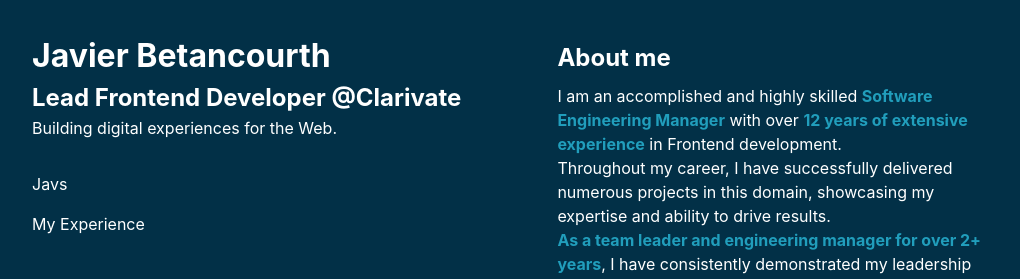
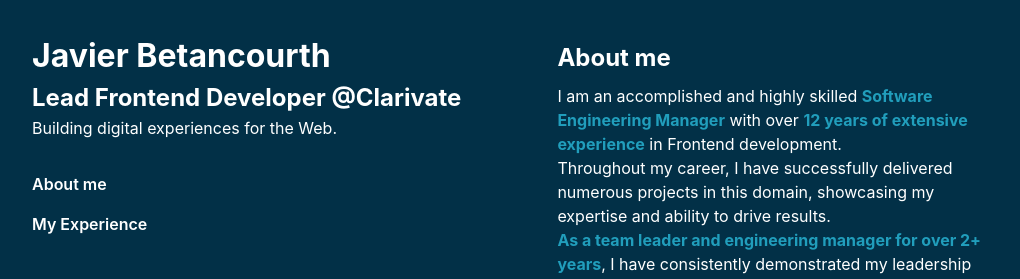
Before and after one commit to javifond/javieritto, a React (Create React App) app: page / in a window 1280 px wide. Shown: the top 279 px of the page, without its empty margins (128-1148 px from the left). Built offline with nearby package versions, Linux system fonts and the light colour scheme.

Commit message:
JAVS04 - Navigation menu and clicks

```diff
--- a/src/components/About/About.tsx
+++ b/src/components/About/About.tsx
@@ -1,8 +1,10 @@
+import { NAVIGATION_COMPONENT_ID } from "../Utils/App.constants";
+
 import "./About.css";
 
 function About() {
   return (
-    <section className="about">
+    <section id={NAVIGATION_COMPONENT_ID.ABOUT} className="about">
       <h2 className="about-title">About me</h2>
       <p>
         I am an accomplished and highly skilled{" "}
--- a/src/components/Experience/Experience.tsx
+++ b/src/components/Experience/Experience.tsx
@@ -1,4 +1,5 @@
 import experience from "../../data/experience.json";
+import { NAVIGATION_COMPONENT_ID } from "../Utils/App.constants";
 
 import "./Experience.css";
 
@@ -12,7 +13,7 @@ interface IExperience {
 
 function Job({ title, dates, company, description, stack }: IExperience) {
   return (
-    <div>
+    <div id={NAVIGATION_COMPONENT_ID.EXPERIENCE}>
       <div className="job-title-wrapper">
         <h3 className="job-title">{title}</h3>
         <h4>{company}</h4>
--- a/src/components/Navigation/Navigation.css
+++ b/src/components/Navigation/Navigation.css
@@ -16,3 +16,16 @@
   flex-direction: column;
   gap: var(--m-gutter);
 }
+
+.navigation-link {
+  cursor: pointer;
+  font-weight: 600;
+  transition: all 0.5s ease-out;
+  will-change: transform;
+}
+
+.navigation-link:hover {
+  color: var(--ternary);
+  transform: scale(1.2);
+  transform-origin: left;
+}
--- a/src/components/Navigation/Navigation.tsx
+++ b/src/components/Navigation/Navigation.tsx
@@ -4,16 +4,26 @@ import "./Navigation.css";
 
 interface INavigation {
   name: string;
-  route: string;
+  componentId: string;
 }
 
 function Navigation() {
   const navigationLinks: INavigation[] = navigationData;
+
+  const onNavLinkClickHandler = (componentId: string) => {
+    const element = document.getElementById(componentId);
+    element?.scrollIntoView({ behavior: "smooth" });
+  };
+
   return (
     <nav className="navigation">
       <ul className="navigation-container">
-        {navigationLinks.map(({ name }, i) => (
-          <li key={`navLink-${i}`}>{name}</li>
+        {navigationLinks.map(({ name, componentId }, i) => (
+          <li className="navigation-link" key={`navLink-${i}`}>
+            <span onClick={() => onNavLinkClickHandler(componentId)}>
+              {name}
+            </span>
+          </li>
         ))}
       </ul>
     </nav>
--- /dev/null
+++ b/src/components/Utils/App.constants.tsx
@@ -0,0 +1,4 @@
+export const NAVIGATION_COMPONENT_ID = {
+  ABOUT: "about-container",
+  EXPERIENCE: "experience-container",
+};
--- a/src/data/navigation.json
+++ b/src/data/navigation.json
@@ -1,10 +1,10 @@
 [
   {
-    "name": "Javs",
-    "route": "who"
+    "name": "About me",
+    "componentId": "about-container"
   },
   {
     "name": "My Experience",
-    "route": "experience"
+    "componentId": "experience-container"
   }
 ]
```
